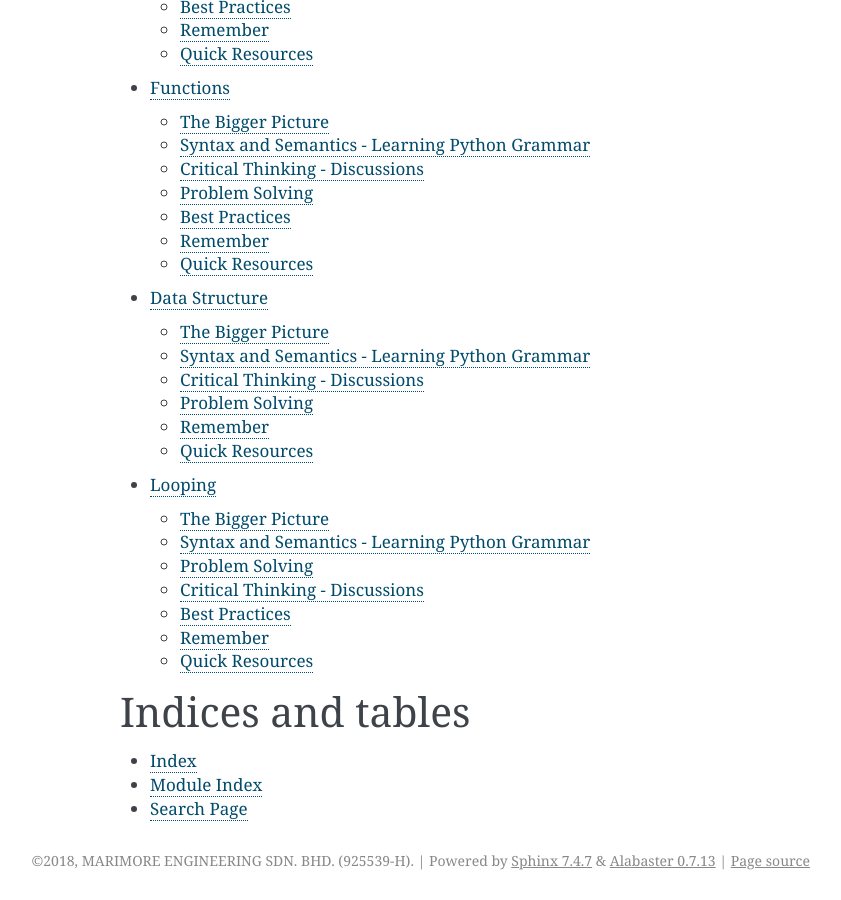
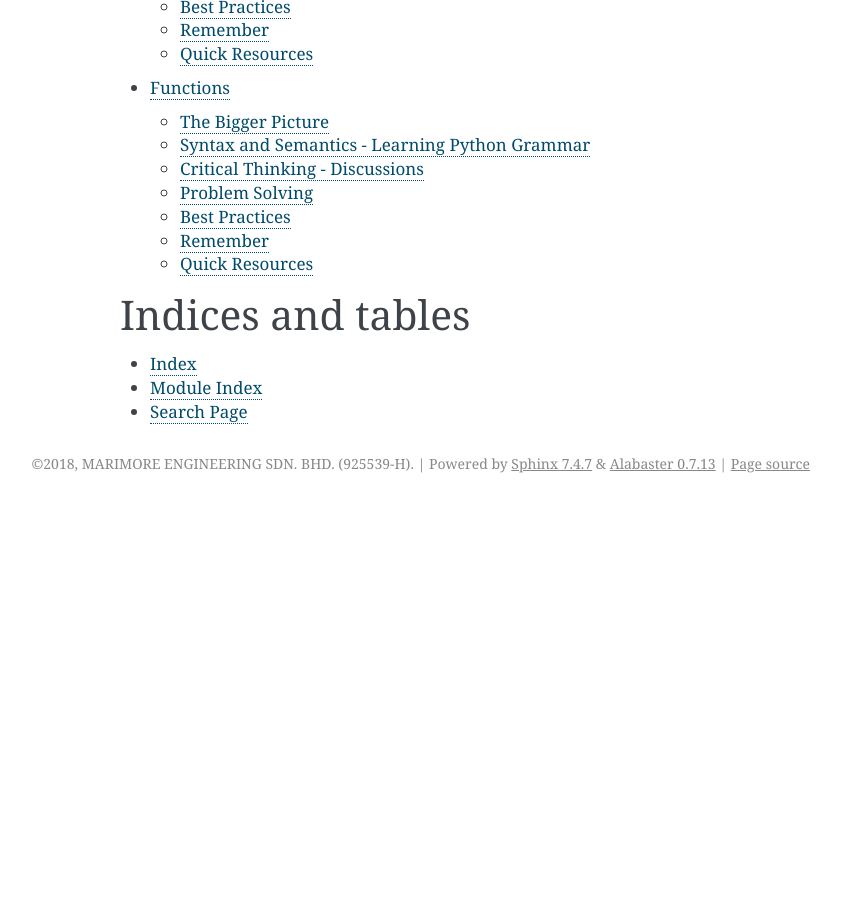
Before and after one commit to StudiMY/101-beginning-python, a Sphinx documentation site: the page built from source/index.rst, in a window 1280 px wide and 900 px high, scrolled down 1033 px. Shown: the whole window, without its empty margins (300-1141 px from the left). Built offline with Sphinx 7.4.7, drawn with Linux system fonts in a browser that asks for light colours; after the commit the page ends 1536 px from its top, so only the background shows below that; some of the changed lines change nothing that is shown.

Commit message:
remove python 102 content

```diff
--- a/source/data_structure/index.rst
+++ /dev/null
@@ -1,138 +0,0 @@
-==============
-Data Structure
-==============
-The Bigger Picture
-------------------
-Some say, the two most important elements in programming skills are **Data Structure** and **Algorithm**.
-
-Data Structure is how you organize data (hence, structure) while algorithm is the approach to solve a problem (i.e. search, sort).
-If you have selected the right data structure and use the right algorithm for a specific problem, your program can do its job lightning fast.
-
-.. image:: images/algo_ds_programming.png
-
-Python provides many built-in data types and it's very critical to learn how to use them effectively. This topic will introduce you to
-the three most popular ones - **list**, **tuple** and **dictionary**.
-
-Syntax and Semantics - Learning Python Grammar
-----------------------------------------------
-Explore on your own to try the grasp how to create list and tuple. Play with the built-in methods at :ref:`Quick Resources <quick-resources-data-structure>`. Also use ``type()`` built-in function to check the data type.
-
-Open up IDLE.
-
->>> ['hello', 3.1415, True, None, 42]
->>> my_list = ['cat', 'bat', 'rat', 'elephant', ]
->>> type(my_list)
-
->>> my_list[0]
->>> my_list[3]
->>> my_list[-1]
->>> my_list[1:3]
->>> my_list[:2]
->>> my_list[10000]
->>> len(my_list)
-
->>> nested_list = [['cat', 'bat'], [10, 20, 30, 40, 50]]
->>> nested_list[0]
->>> nested_list[0][1]
->>> nested_list[1][4]
-
->>> my_list = ['cat', 'bat', 'rat', 'elephant']
->>> my_list[1] = 'unicorn'
->>> my_list
-
->>> ([1, 2, 3] + ['A', 'B', 'C'])
->>> ['X', 'Y', 'Z'] * 3
->>> my_list = [1, 2, 3]
->>> my_list = my_list + ['X', 'Y', 'Z']
->>> del my_list[2]
-
->>> my_tuple = ('physics', 'chemistry', 1997, 2000, )
->>> nested_tuple = my_tuple, (1, 2, 3, 4, 5)
->>> my_tuple[0]
->>> my_tuple[1:2]
-
->>> my_tuple[0] = 'math'
-
->>> location_tuple = 12902312.231, 48509213.342, 'Kuala Lumpur'
->>> latitude, longtitude, location =  location_tuple
-
-Now explore on your own to create dictionary!
-
->>> {"first_name": "John", "last_name": "Doe"}
->>> my_info_dict = { "first_name": "Jane",
-                    "last_name": "Doe",
-                    "location": "kuala lumpur",
-                    "age": 28}
->>> type(my_info_dict)
->>> my_info_dict["first_name"]
->>> country_dict = { 1: "Malaysia", 2: "Singapore", 3: "Vietnam"}
-
->>> my_info_dict = { "first_name": "Jane",
-                    "last_name": "Doe",
-                    "location": "kuala lumpur",
-                    "age": 28,
-                    "family" : ["john doe", "larry doe", "mary doe"]}
->>> my_info_dict["family"]
-
->>> picnic_items_dict = {'apples': 5, 'cups': 2}
->>> print('I am bringing ' + str(picnic_items_dict.get('cups', 0)) + ' cups.')
->>> print('I am bringing ' + str(picnic_items_dict.get('eggs', 0)) + ' eggs.')
-
-
-Critical Thinking - Discussions
--------------------------------
-1. Does the list slicing (i.e. ``my_list[1:2]``) and operator remind you of anything we learnt earlier?
-2. Can you modify value for list or tuple? Why?
-3. What are the differences and similarities between list and tuple have you discovered?
-4. Can you store a tuple in a list? How about vice versa? Try it out !
-5. When do you think you should use list vs tuple?
-
-.. topic:: FAQ / Fun Facts
-
-    | 1. There are a few famous data structure like :-
-
-         * Queue
-         * Stack
-         * Hash Map
-         * Tree
-         * Graph
-
-    | 2. Python has it's own built-in data type to represent data structure above. For example:-
-
-         * List as Queue or Stack
-         * Dictionary as Hash Map
-
-    | 3. Why does Python allows comma at the end of lists and tuples?
-    | Refer to Python Design at :ref:`Quick Resources <quick-resources>`.
-
-Problem Solving
----------------
-Warning: The exercise below is a little more advance. Try it to emphasize your understanding of variables !
-
->>> opposites = {'up': 'down', 'right': 'wrong', 'true': 'false'}
->>> alias = opposites
->>> alias is opposites
-
->>> alias['right'] = 'left'
->>> opposites['right']
-
-1. Why is updating ``alias`` also changes ``opposites``?
-2. What do you need to do if you don't want changes in ``alias`` to impact ``opposites``? Hint: ``copy()``
-3. Work on these list and dictionary `assignments <https://repl.it/classroom/invite/PrZasLE>`_ .Only work on the first four "Dictionary" assignments. The football ones will be covered in the `Looping` topic.
-
-Remember
---------
-1. List and Tuple are sequences - element is in the order you insert.
-2. Dictionary is key/value pair. We store value and use keys to access it.
-3. Take full advantage of Python built-in data structure and its methods - tuple, list, dictionary.
-4. The idea is to learn about data structures so you can select the right one to solve a specific problem. There's no one size fits all.
-
-.. image:: images/ds_comparisons.png
-
-.. _quick-resources-data-structure:
-
-Quick Resources
----------------
-1. Python data structure in detail - https://docs.python.org/3/tutorial/datastructures.html
-2. Python built-in data types - https://docs.python.org/3/library/stdtypes.html
-3. Python Design - https://docs.python.org/3/faq/design.html#why-does-python-allow-commas-at-the-end-of-lists-and-tuples
--- a/source/index.rst
+++ b/source/index.rst
@@ -16,8 +16,6 @@ Welcome to Python For Beginners's documentation!
    flow_control/index
    string_manipulation/index
    function/index
-   data_structure/index
-   looping/index
 
 Indices and tables
 ==================
--- a/source/looping/index.rst
+++ /dev/null
@@ -1,103 +0,0 @@
-=======
-Looping
-=======
-The Bigger Picture
--------------------
-Continue from where we left off in `Flow Control` topic, we'll learn about looping in this topic.
-
-From the word `looping` itself, you can guess how your program will flow. It's interchangeable with the word **iteration**.
-
-.. topic:: Looping In a Nutshell - David Baumgold
-
-    A loop is a **method of programming** that allows you to **repeat the same action or idea** over and over **without repeating code.**
-
-Syntax and Semantics - Learning Python Grammar
-----------------------------------------------
-Explore on your own for 5 mins on the different ``while``, ``for``, ``break`` and ``continue`` statements in Python.
-
-Open up Python IDLE and type away.
-
->>> arrive = False
->>> while not arrive:
-...    print("Are we there yet?")
-...    arrive = True
->>> print("We are here !")
-
->>> words = ['cat', 'window', 'defenestrate']
->>> for w in words:
-...     print(w, len(w))
->>> for i in range(5):
-...     print(i)
->>> for n in range(2, 10):
-...     for x in range(2, n):
-...         if n % x == 0:
-...             print(n, 'equals', x, '*', n//x)
-...             break
-...     else:
-...         print(n, 'is a prime number')
->>> for num in range(2, 10):
-...     if num % 2 == 0:
-...         print("Found an even number", num)
-...         continue
-...     print("Found a number", num)
-
->>> group = ['sam', 'carol', 'john']
->>> for person1 in group:
-...   for person2 in group:        # nested for loop
-...      if person1 is person2:
-...         continue
-...      print(person1 + " greets " + person2 )
-
-Problem Solving
----------------
-1. When should you choose to use ``while`` and ``for`` since both are looping methods?
-2. What happens if we do not set ``arrive = True`` inside the ``while`` loop?
-3. There are other Python built-in functions in the code example above. Can you identify them?
-4. Did you notice we can use ``else`` with ``for`` loop?
-5. In the ``for`` loop example, ``words`` and ``range()`` are considered iterables. What are iterables?
-6. Can you give another examples of iterables? Hint: "hello world"
-
-Critical Thinking - Discussions
---------------------------------
-Type some code examples below in IDLE. Some are good examples, some are not. Compare them and think about
-
->>> food_list = ['bread', 'milk', 'eggs']
->>> i = 0
->>> while i < 3:
-...   food = food_list[i]
-...   print(food)
-...   i += 1
-
->>> for food in food_list:
-...   print(food)
-
->>> food_list = ['bread', 'milk', 'eggs']
->>> people = ['alice', 'bob', 'carol']
->>> for person, food in zip(people, food_list):
-...   print(person + "likes " + food )
-
-1. Which is a bad example ? Which is a good example?
-2. Why is using ``in`` operator a better practice compared to using index (i.e. food_list[i]) ?
-3. What does ``zip()`` built-in function does here?
-
-
-Best Practices
----------------
-1. Use operators (i.e. ``is``, ``is not``, ``in``, ``not in``, ``and``, ``or``) to form readable condition when using ``while`` or ``for`` loop.
-2. Use ``in`` operator to loop through iterables when using ``for`` loop. Do not use index, let Python handles it.
-3. Make full use of Python built-in functions! Check them out at :ref:`Quick Resources <quick-resources_looping>`.
-
-Remember
---------
-1. Use ``while`` when you need to keep going until you figured out it's time to stop.
-2. Use ``for`` when you know exactly how many times you need to loop.
-3. Use ``continue`` to skip the rest of the body, and go on to the next iteration of the loop.
-4. Use ``break`` to end the loop entirely, and move on with the program.
-
-.. _quick-resources_looping:
-
-Quick Resources
-----------------
-1. Python Flow Control - https://docs.python.org/3/tutorial/controlflow.html#
-2. Python Compound Statements - https://docs.python.org/3/reference/compound_stmts.html#
-3. Python Built-In Function - https://docs.python.org/3/library/functions.html
```
Also changed, not shown: source/data_structure/images/algo_ds_programming.png (deleted), source/data_structure/images/ds_comparisons.png (deleted).
